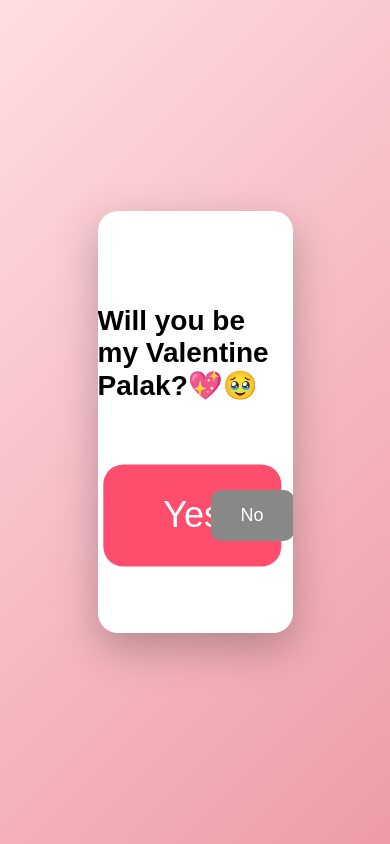
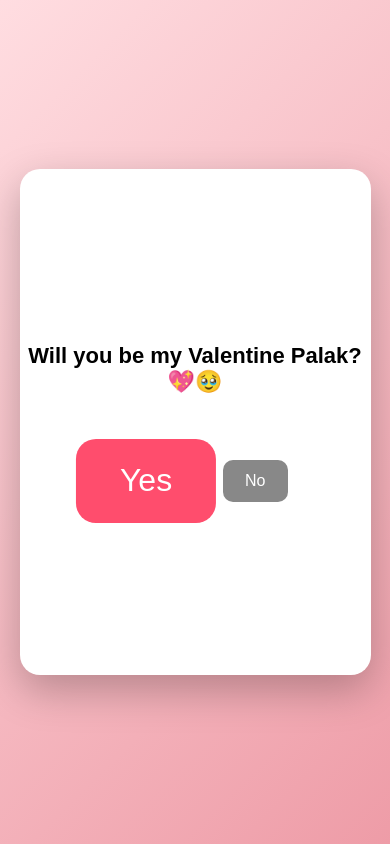
Before and after one commit to Vaibhavkumar5158/valentine-app, a plain HTML site: page xyz.html in a window 390 px wide. Drawn offline with Linux system fonts and the light colour scheme.

Commit message:
mobile responsive

```diff
--- a/xyz.html
+++ b/xyz.html
@@ -33,6 +33,7 @@
 h2 {
     margin-bottom: 40px;
     font-size: 28px;
+    text-align: center;
 }
 
 .buttons {
@@ -72,6 +73,30 @@
     max-height: 70%;
     border-radius: 15px;
 }
+
+/* 📱 MOBILE RESPONSIVE */
+@media (max-width: 768px) {
+
+.box {
+    width: 90vw;
+    height: 60vh;
+}
+
+h2 {
+    font-size: 22px;
+    margin-bottom: 25px;
+}
+
+button {
+    padding: 12px 22px;
+    font-size: 16px;
+}
+
+.buttons {
+    height: 100px;
+}
+
+}
 </style>
 </head>
 
@@ -105,7 +130,6 @@ const growInterval = setInterval(() => {
 
 // NO button repels cursor but stays inside box
 box.addEventListener("mousemove", (e) => {
-    const boxRect = box.getBoundingClientRect();
     const btnRect = noBtn.getBoundingClientRect();
 
     const btnCenterX = btnRect.left + btnRect.width / 2;
@@ -123,7 +147,6 @@ box.addEventListener("mousemove", (e) => {
         let newLeft = noBtn.offsetLeft + moveX;
         let newTop = noBtn.offsetTop + moveY;
 
-        // Constrain inside white box
         const maxX = box.clientWidth - noBtn.offsetWidth;
         const maxY = box.clientHeight - noBtn.offsetHeight;
 
@@ -142,7 +165,6 @@ yesBtn.addEventListener("click", () => {
 
     const img = document.createElement("img");
     img.src = "https://media.giphy.com/media/JIX9t2j0ZTN9S/giphy.gif";
-    img.alt = "Happy excited cat";
     box.appendChild(img);
 });
 </script>
```
Lines whose indentation alone changed are shown as unchanged.
